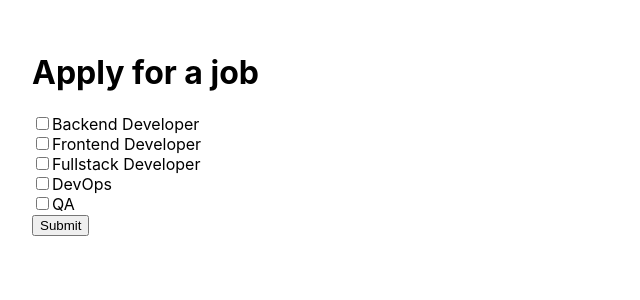
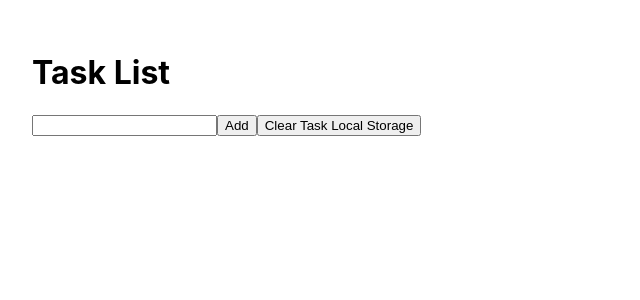
Before and after one commit to zakushi2002/proficient-in-using-proficient-in-using-reactjs, a React (Create React App) app in the folder tiktok/: page / in a window 1280 px wide. Shown: the top 300 px of the page, without its empty margins (0-640 px from the left). Built offline with nearby package versions, Linux system fonts and the light colour scheme.

Commit message:
Todolist with useState

```diff
--- a/tiktok/src/App.js
+++ b/tiktok/src/App.js
@@ -1,58 +1,47 @@
 import { useState } from "react";
 
-const positions = [
-    {
-        id: 1,
-        name: "Backend Developer",
-    },
-    {
-        id: 2,
-        name: "Frontend Developer",
-    },
-    {
-        id: 3,
-        name: "Fullstack Developer",
-    },
-    {
-        id: 4,
-        name: "DevOps",
-    },
-    {
-        id: 5,
-        name: "QA",
-    },
-];
-
 function App() {
-    const [selectedPosition, setSelectedPosition] = useState([]);
-    console.log("selectedPosition", selectedPosition);
-    const handleCheck = (id) => {
-        setSelectedPosition((preData) => {
-            if (preData.includes(id)) {
-                return preData.filter((item) => item !== id);
-            }
-            return [...preData, id];
+    const [task, setTask] = useState("");
+    const [tasks, setTasks] = useState(() => {
+        // Get local storage
+        const savedTasks = localStorage.getItem("tasks");
+        if (savedTasks) {
+            return JSON.parse(savedTasks);
+        }
+        return [];
+    });
+    const handleSubmit = () => {
+        if (!task) return;
+        setTasks((preData) => {
+            // Save local storage
+            preData = [...preData, task];
+            localStorage.setItem("tasks", JSON.stringify(preData));
+            return preData;
         });
+        setTask("");
     };
-    const handleSubmit = () => {
-        console.log({ ids: selectedPosition });
+    const clearTaskLocalStorage = () => {
+        localStorage.removeItem("tasks");
+        setTasks([]);
     };
 
     return (
         <div className="App" style={{ padding: 32 }}>
-            <h1>Apply for a job</h1>
-            {positions.map((position) => (
-                <div key={position.id}>
-                    <input
-                        type="checkbox"
-                        checked={selectedPosition.includes(position.id)}
-                        value={position.id}
-                        onChange={() => handleCheck(position.id)}
-                    />
-                    <label>{position.name}</label>
-                </div>
-            ))}
-            <button onClick={handleSubmit}>Submit</button>
+            <h1>Task List</h1>
+            <input
+                type="text"
+                value={task}
+                onChange={(e) => setTask(e.target.value)}
+            />
+            <button onClick={handleSubmit}>Add</button>
+            <button onClick={clearTaskLocalStorage}>
+                Clear Task Local Storage
+            </button>
+            <ul>
+                {tasks.map((task, index) => (
+                    <li key={index}>{task}</li>
+                ))}
+            </ul>
         </div>
     );
 }
```
